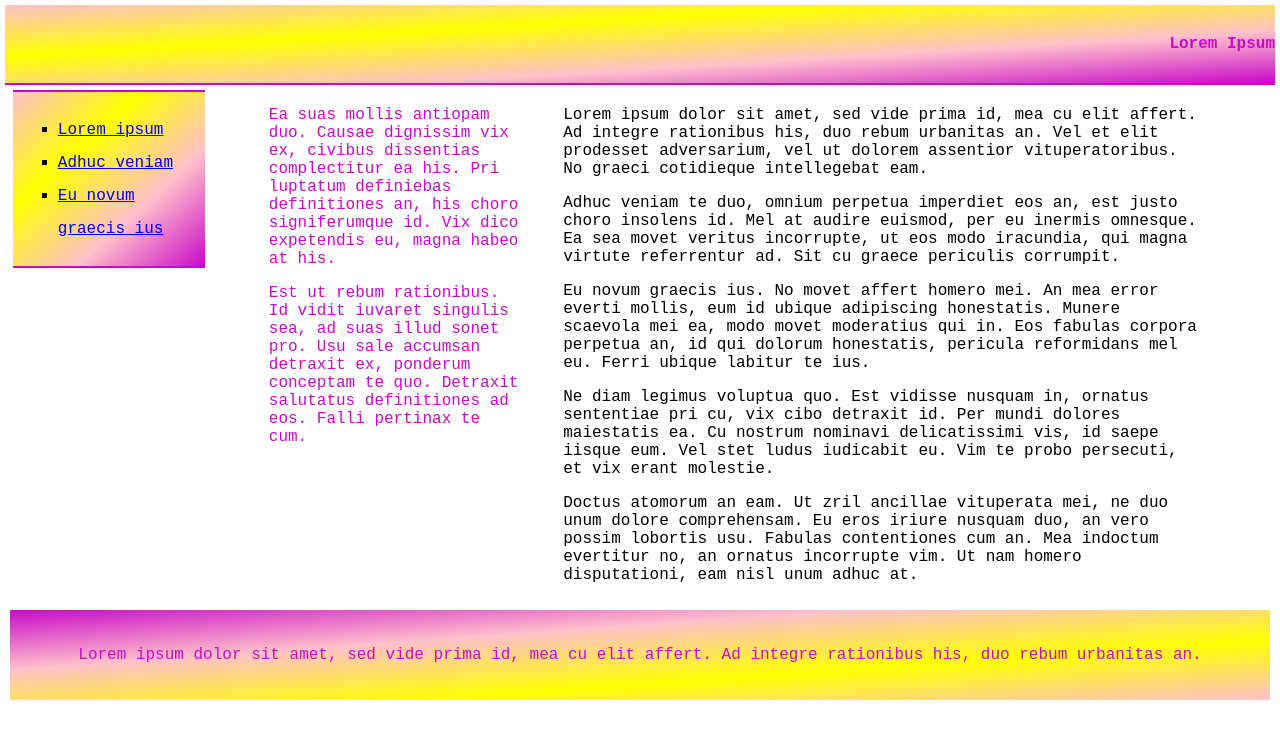
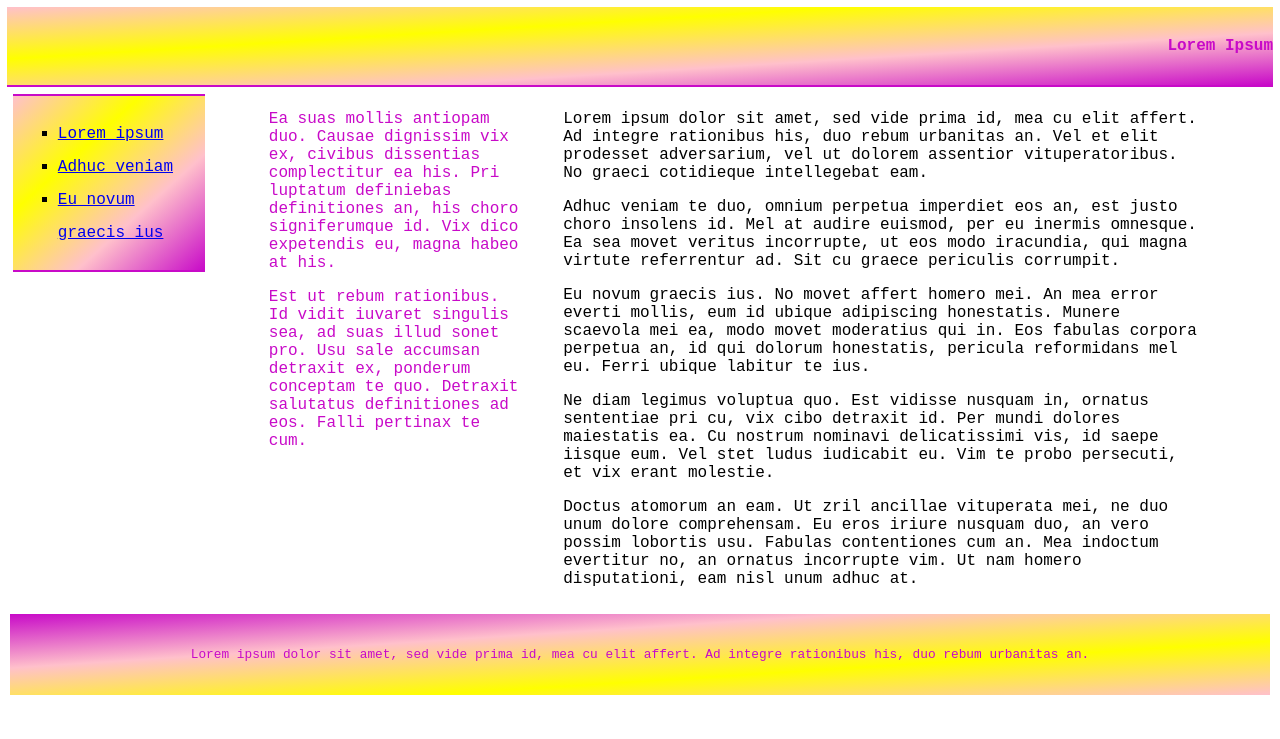
Before and after one commit to MattiaFlamigni/TecnologieWeb, a PHP site: page /esercizio_css.html in a window 1280 px wide. Shown: the top 739 px of the page. Run offline with PHP 8.4, Linux system fonts and the light colour scheme.

Commit message:
problems related to header and footer: ovewrflow.

```diff
--- a/esercizio_css/mattia.flamigni4.css
+++ b/esercizio_css/mattia.flamigni4.css
@@ -13,11 +13,12 @@ p,h1,a{
 }
 
 body>header{
-    margin:5px;
     background: linear-gradient(to bottom right, pink, yellow, pink, rgb(200, 10, 200));
-    max-width:100%;
+    margin: 7px;
     padding:30px 0;
     border-bottom: 2px solid rgb(200, 10, 200);
+    overflow: hidden;
+    /*width: 100%;*/
 }
 
 header > h1{
@@ -90,9 +91,11 @@ aside{
 footer{
     clear:both;
     background: linear-gradient(to top left, pink, yellow, pink, rgb(200, 10, 200));
-    max-width: 100%;
+
     color: rgb(200, 10, 200);;
     text-align: center;
     padding:20px;
     margin: 10px;
+    font-size: 80%;
+    /*width: 100%;*/
 }
```
